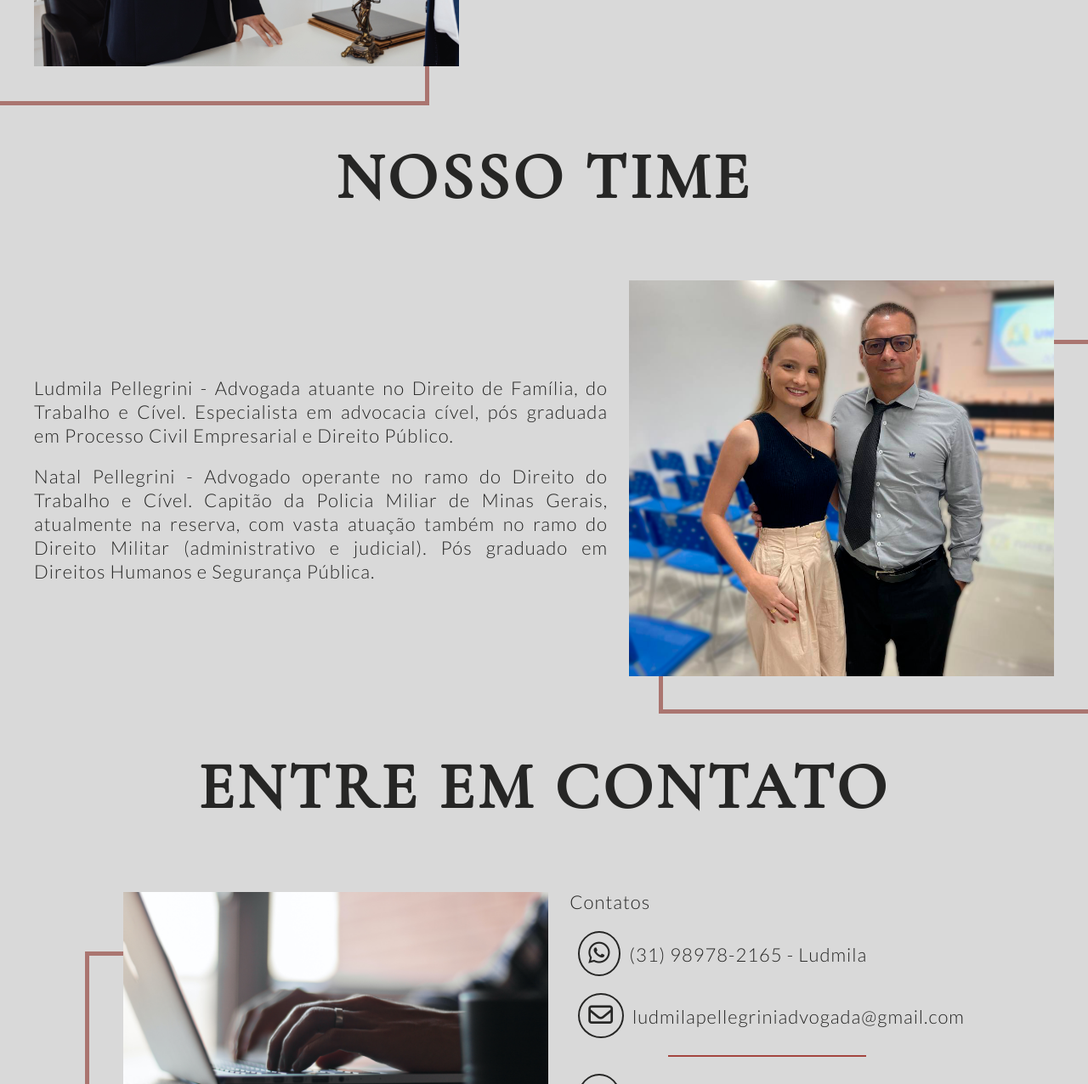
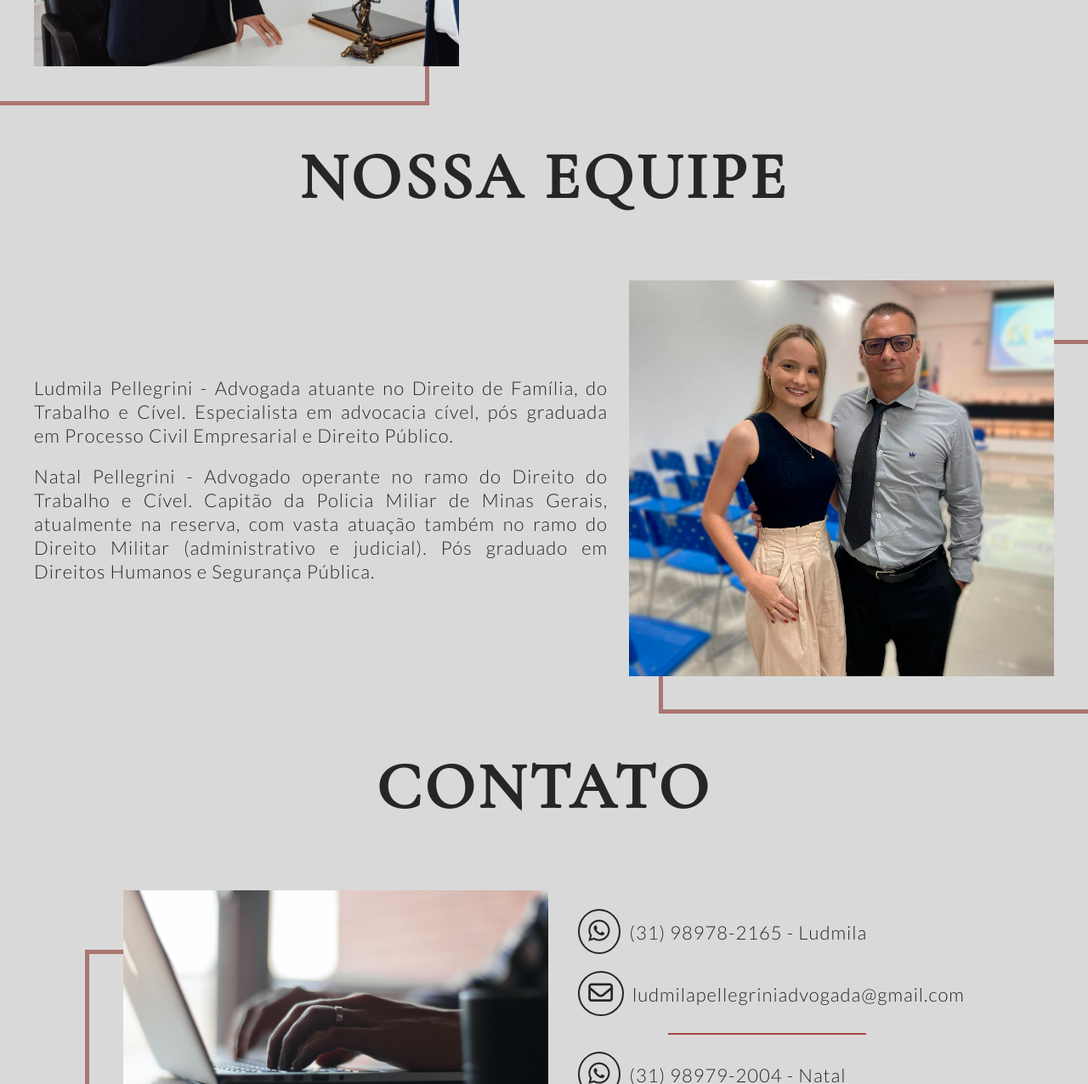
Before and after one commit to igorpmribeiro/pellegrini-advocacia, a plain HTML site: page index.html in a window 1280 px wide. Shown: the part 1376-2652 px from the top of the page at 85% size. Drawn offline with nearby package versions, Linux system fonts and the light colour scheme.

Commit message:
Correção de textos

```diff
--- a/index.html
+++ b/index.html
@@ -3,6 +3,7 @@
 <head>
   <meta charset="UTF-8">
   <meta name="viewport" content="width=device-width, initial-scale=1.0">
+  <link rel="icon" href="src/favicon.png">
   <link rel="preconnect" href="https://fonts.googleapis.com">
   <link rel="preconnect" href="https://fonts.gstatic.com" crossorigin>
   <link href="https://fonts.googleapis.com/css2?family=Montserrat:wght@100;200;300;400;500;600&display=swap" rel="stylesheet">
@@ -44,7 +45,7 @@
   <section id="additional">
     <div class="main-container">
       <div class="title">
-        <h1>Nosso diferencial</h1>
+        <h1>Diferecnial</h1>
       </div>
       <div class="content">
         <div class="image">
@@ -59,7 +60,7 @@
   <section id="team">
     <div class="main-container">
       <div class="title">
-        <h1>Nosso time</h1>
+        <h1>Nossa equipe</h1>
       </div>
       <div class="content">
         <div class="add-content">
@@ -75,14 +76,13 @@
   <section id="contact">
     <div class="main-container">
       <div class="title">
-        <h1>Entre em Contato</h1>
+        <h1>Contato</h1>
       </div>
       <div class="content">
         <div class="image">
           <img src="src/contato.jpg" alt="" srcset="">
         </div>
         <div class="add-content">
-          <span class="sub-title">Contatos</span>
           <a href="https://wa.me/5531989782165" target="_blank"><span><i class="fa-brands fa-whatsapp"></i>(31) 98978-2165 - Ludmila</span></a>
           <a href="mailto:ludmilapellegriniadvogada@gmail.com"><span><i class="fa-regular fa-envelope"></i>ludmilapellegriniadvogada@gmail.com</span></a>
           <div class="separator"></div>
```
